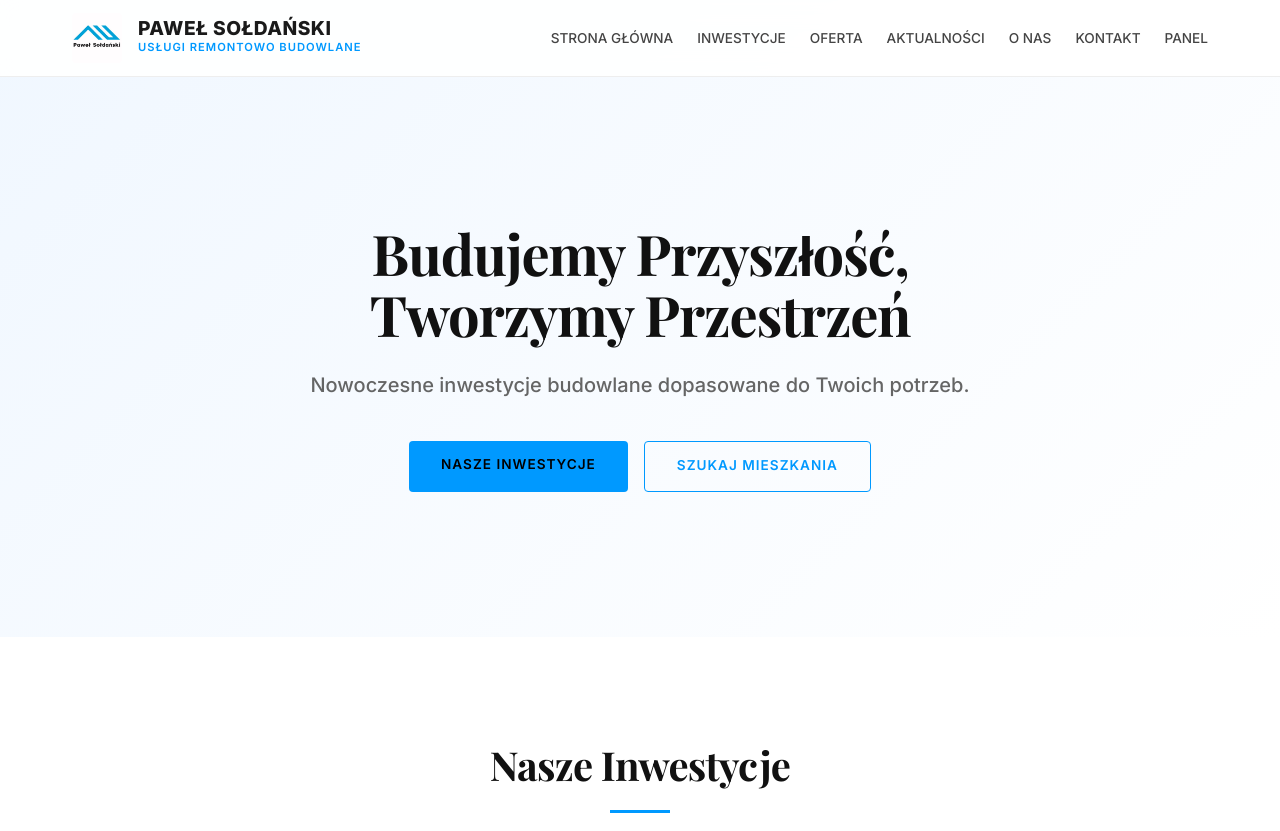
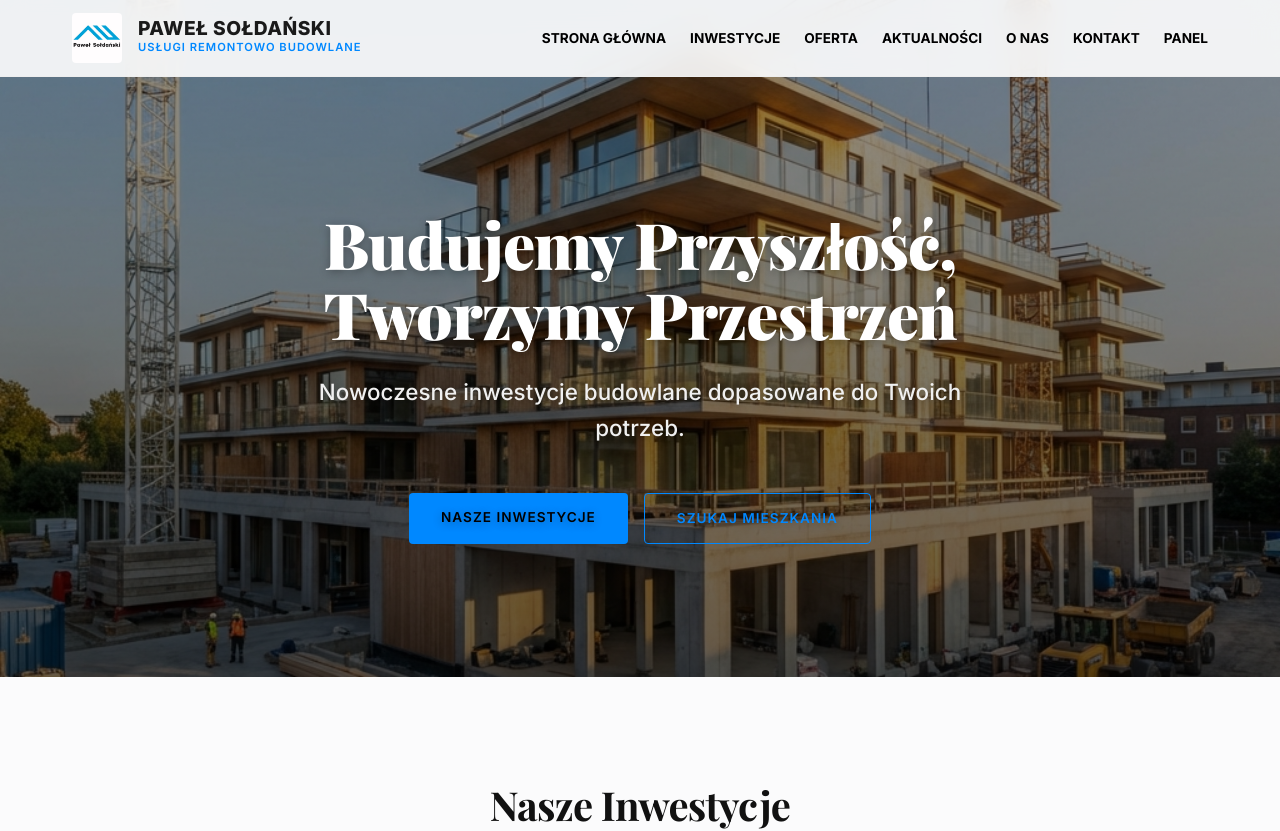
Before and after one commit to kukos1/developer-website, a Next.js app: page / in a window 1280 px wide. Shown: the top 831 px of the page. Built offline with nearby package versions, Linux system fonts and the light colour scheme; no server answers; the database is empty; a web font is replaced by a local one.

Commit message:
UI: Add Hero background image and increase overall website contrast for readability

```diff
--- a/app/globals.css
+++ b/app/globals.css
@@ -1,12 +1,12 @@
 :root {
-  --background: #ffffff;
-  --foreground: #1a1a1a;
+  --background: #fbfbfc;
+  --foreground: #000000;
 
-  --primary: #0099ff;
-  --primary-hover: #007acc;
+  --primary: #0088ff;
+  --primary-hover: #0066cc;
 
   --card-bg: #ffffff;
-  --card-border: #e1e8ed;
+  --card-border: #d0d7de;
 
   --font-heading: 'Inter', sans-serif;
   --font-body: 'Inter', sans-serif;
--- a/app/page.module.css
+++ b/app/page.module.css
@@ -1,11 +1,11 @@
 .hero {
-  min-height: 80vh;
+  min-height: 85vh;
   display: flex;
   align-items: center;
   justify-content: center;
   text-align: center;
-  background: linear-gradient(135deg, #f0f7ff 0%, #ffffff 100%);
-  color: #1a1a1a;
+  background: linear-gradient(rgba(0, 0, 0, 0.4), rgba(0, 0, 0, 0.6)), url('/hero-bg.png') center/cover no-repeat;
+  color: #ffffff;
   position: relative;
   margin-top: -80px;
   padding-top: 80px;
@@ -13,23 +13,28 @@
 
 .heroContent {
   z-index: 2;
-  max-width: 800px;
-  padding: 0 1rem;
+  max-width: 900px;
+  padding: 0 1.5rem;
+  text-shadow: 0 2px 10px rgba(0, 0, 0, 0.3);
 }
 
 .heroTitle {
-  font-size: 3.5rem;
+  font-size: clamp(2.5rem, 5vw, 4rem);
   margin-bottom: 1.5rem;
   line-height: 1.1;
-  color: #111;
+  color: #fff;
+  font-weight: 900;
+  letter-spacing: -1px;
 }
 
 .heroSubtitle {
-  font-size: 1.25rem;
-  margin-bottom: 2.5rem;
-  opacity: 0.9;
+  font-size: clamp(1rem, 2vw, 1.4rem);
+  margin-bottom: 3rem;
   font-weight: 500;
-  color: #555;
+  color: #f0f0f0;
+  max-width: 700px;
+  margin-left: auto;
+  margin-right: auto;
 }
 
 .heroBtns {
@@ -113,7 +118,7 @@
 
 .investmentDesc {
   line-height: 1.6;
-  color: #666;
+  color: #333;
   margin-bottom: 1.5rem;
   flex: 1;
 }
--- a/components/ApartmentCard.module.css
+++ b/components/ApartmentCard.module.css
@@ -158,6 +158,7 @@
     margin-top: auto;
     display: -webkit-box;
     -webkit-line-clamp: 2;
+    line-clamp: 2;
     -webkit-box-orient: vertical;
     overflow: hidden;
 }
--- a/components/Navbar.module.css
+++ b/components/Navbar.module.css
@@ -58,8 +58,8 @@
 .navLinks a {
     font-size: 0.85rem;
     text-transform: uppercase;
-    font-weight: 500;
-    color: #444;
+    font-weight: 700;
+    color: #000;
     transition: all 0.3s;
     position: relative;
 }
```
Also changed, not shown: public/hero-bg.png (added).
